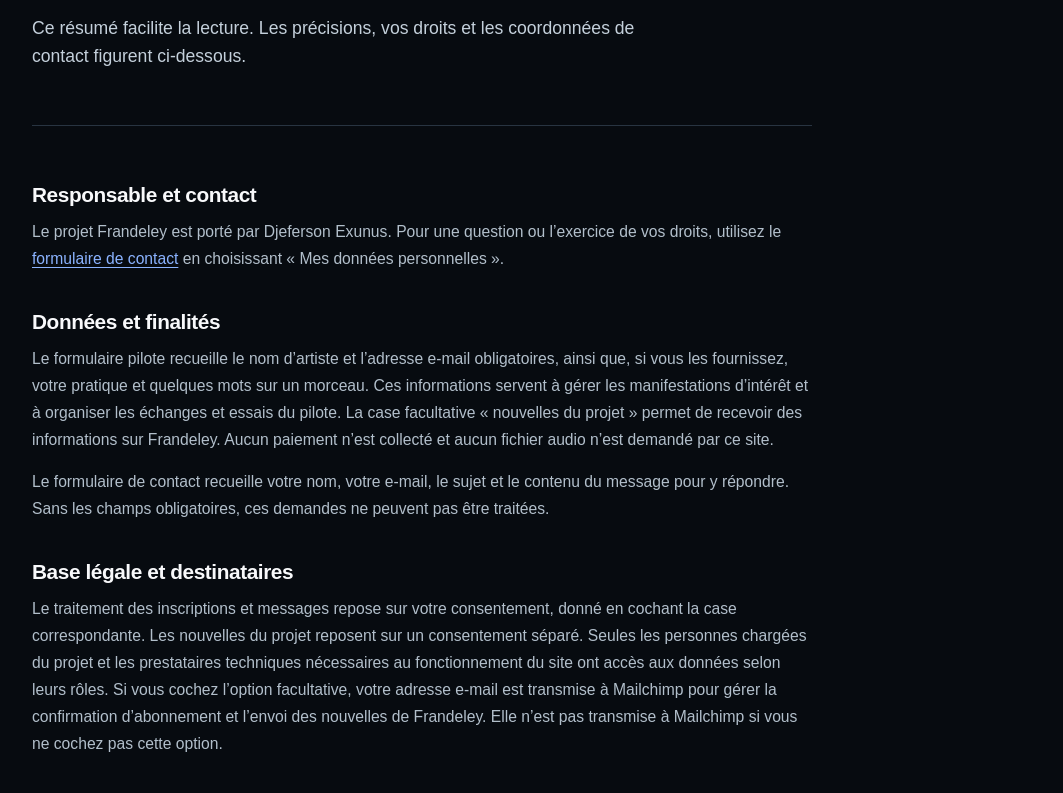
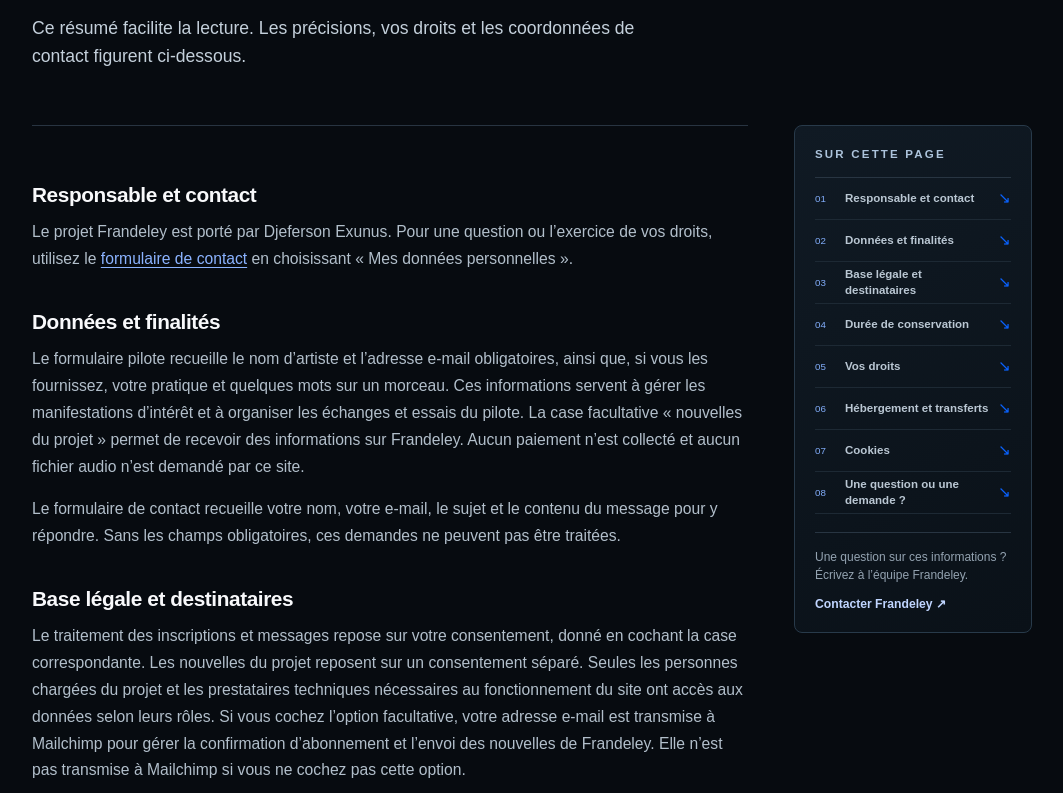
Before and after one commit to exunusone/Frandeley, a Next.js app: page /confidentialite in a window 1280 px wide. Shown: the part 587-1380 px from the top of the page, without its empty margins (108-1171 px from the left). Built offline with nearby package versions, Linux system fonts and the light colour scheme; no server answers.

Commit message:
Enrichir les espaces et rendre le contenu visible (#6)
Animations d’entrée plus rapides, navigation FAQ et légale, liens 404 élargis, titres du parcours corrigés.

```diff
--- a/src/app/confidentialite/page.tsx
+++ b/src/app/confidentialite/page.tsx
@@ -1,7 +1,19 @@
 import Link from "next/link";
+import { LegalIndex } from "@/components/legal-index";
 import { pageMetadata } from "@/lib/page-metadata";
 
 export const metadata = pageMetadata("Confidentialité", "Informations sur la collecte et l’utilisation des données personnelles sur le site Frandeley.", "/confidentialite");
+
+const privacySections = [
+  { id: "privacy-contact", title: "Responsable et contact" },
+  { id: "privacy-data", title: "Données et finalités" },
+  { id: "privacy-basis", title: "Base légale et destinataires" },
+  { id: "privacy-retention", title: "Durée de conservation" },
+  { id: "privacy-rights", title: "Vos droits" },
+  { id: "privacy-hosting", title: "Hébergement et transferts" },
+  { id: "privacy-cookies", title: "Cookies" },
+  { id: "privacy-help", title: "Une question ou une demande ?" },
+] as const;
 
 export default function PrivacyPage() {
   return (
@@ -16,24 +28,27 @@
           <article><span>03 / DURÉE</span><h2>Suppression sous 12 mois</h2><p>Les demandes pilote et messages de contact sont supprimés au plus tard 12 mois après leur envoi.</p></article>
         </div>
         <p className="privacy-summary-note">Ce résumé facilite la lecture. Les précisions, vos droits et les coordonnées de contact figurent ci-dessous.</p>
+        <div className="legal-layout">
+          <LegalIndex label="Sommaire de la politique de confidentialité" items={privacySections} />
           <div className="legal-content">
-          <h2>Responsable et contact</h2>
+            <h2 id="privacy-contact">Responsable et contact</h2>
             <p>Le projet Frandeley est porté par Djeferson Exunus. Pour une question ou l’exercice de vos droits, utilisez le <Link href="/contact">formulaire de contact</Link> en choisissant « Mes données personnelles ».</p>
-          <h2>Données et finalités</h2>
+            <h2 id="privacy-data">Données et finalités</h2>
             <p>Le formulaire pilote recueille le nom d’artiste et l’adresse e-mail obligatoires, ainsi que, si vous les fournissez, votre pratique et quelques mots sur un morceau. Ces informations servent à gérer les manifestations d’intérêt et à organiser les échanges et essais du pilote. La case facultative « nouvelles du projet » permet de recevoir des informations sur Frandeley. Aucun paiement n’est collecté et aucun fichier audio n’est demandé par ce site.</p>
             <p>Le formulaire de contact recueille votre nom, votre e-mail, le sujet et le contenu du message pour y répondre. Sans les champs obligatoires, ces demandes ne peuvent pas être traitées.</p>
-          <h2>Base légale et destinataires</h2>
+            <h2 id="privacy-basis">Base légale et destinataires</h2>
             <p>Le traitement des inscriptions et messages repose sur votre consentement, donné en cochant la case correspondante. Les nouvelles du projet reposent sur un consentement séparé. Seules les personnes chargées du projet et les prestataires techniques nécessaires au fonctionnement du site ont accès aux données selon leurs rôles. Si vous cochez l’option facultative, votre adresse e-mail est transmise à Mailchimp pour gérer la confirmation d’abonnement et l’envoi des nouvelles de Frandeley. Elle n’est pas transmise à Mailchimp si vous ne cochez pas cette option.</p>
-          <h2>Durée de conservation</h2>
+            <h2 id="privacy-retention">Durée de conservation</h2>
             <p>Les demandes au pilote et les messages de contact sont supprimés automatiquement de Supabase au plus tard 12 mois après leur envoi. Vous pouvez demander leur effacement plus tôt. Si vous vous abonnez aux nouvelles de Frandeley, Mailchimp conserve les informations nécessaires à la gestion de votre abonnement tant que celui-ci est actif ; vous pouvez vous désabonner à tout moment avec le lien présent dans chaque e-mail. Le désabonnement n’annule pas votre demande au pilote.</p>
-          <h2>Vos droits</h2>
+            <h2 id="privacy-rights">Vos droits</h2>
             <p>Vous pouvez demander l’accès, la rectification, l’effacement et, selon votre situation, la limitation ou la portabilité de vos données, et retirer votre consentement à tout moment via le <Link href="/contact">formulaire de contact</Link>. Vous pouvez aussi déposer une réclamation auprès de la <a href="https://www.cnil.fr/" target="_blank" rel="noreferrer">CNIL</a>.</p>
-          <h2>Hébergement et transferts</h2>
+            <h2 id="privacy-hosting">Hébergement et transferts</h2>
             <p>Les formulaires transitent par des fonctions hébergées sur Vercel, configurées dans la région de Paris (cdg1). Les demandes de pilote et les messages de contact sont stockés dans un projet Supabase situé dans l’Union européenne (eu-west-1, Irlande). Si vous choisissez les nouvelles par e-mail, votre adresse est aussi traitée par Mailchimp selon ses conditions et sa notice de confidentialité ; Mailchimp peut traiter des données en dehors de l’Espace économique européen. Consultez <a href="https://mailchimp.com/legal/privacy/" target="_blank" rel="noreferrer">la notice de confidentialité de Mailchimp</a> pour ses informations sur les traitements et les transferts.</p>
-          <h2>Cookies</h2>
+            <h2 id="privacy-cookies">Cookies</h2>
             <p>Le site ne met pas en place de suivi publicitaire ou d’analyse d’audience. Il ne propose pas de compte utilisateur ; les prestataires peuvent traiter les données techniques nécessaires à la sécurité et au fonctionnement de l’hébergement.</p>
-          <h2>Une question ou une demande ?</h2>
+            <h2 id="privacy-help">Une question ou une demande ?</h2>
             <p>Utilisez le <Link href="/contact">formulaire de contact</Link> et choisissez « Mes données personnelles ». Pour une question générale sur le projet, la <Link href="/faq">FAQ</Link> précise le fonctionnement des inscriptions et de la liste d’intérêt.</p>
+          </div>
         </div>
       </div>
     </section>
--- a/src/app/globals.css
+++ b/src/app/globals.css
@@ -58,9 +58,9 @@
 .hero-photo { object-fit: cover; object-position: center 44%; animation: hero-settle 1.8s ease both; }
 .hero-shade { position: absolute; inset: 0; background: linear-gradient(90deg, #04080be8 0%, #04080bb0 29%, #04080b24 70%, #04080b0a), linear-gradient(0deg, #05090dec 0%, transparent 23%); }
 .hero-content { position: relative; z-index: 1; padding-top: 126px; padding-bottom: 90px; }
-.hero h1 { max-width: 750px; font-size: clamp(4.3rem, 7.2vw, 7.8rem); line-height: .96; letter-spacing: -.075em; font-weight: 800; margin: 0 0 23px -6px; animation: rise .9s .08s ease both; }
-.hero p { max-width: 480px; font-size: clamp(1rem, 1.34vw, 1.22rem); line-height: 1.56; color: #c5d1dc; margin: 0 0 28px; animation: rise .9s .17s ease both; }
-.hero .button { animation: rise .9s .27s ease both; }
+.hero h1 { max-width: 750px; font-size: clamp(4.3rem, 7.2vw, 7.8rem); line-height: .96; letter-spacing: -.075em; font-weight: 800; margin: 0 0 23px -6px; animation: rise .58s .03s ease both; }
+.hero p { max-width: 480px; font-size: clamp(1rem, 1.34vw, 1.22rem); line-height: 1.56; color: #c5d1dc; margin: 0 0 28px; animation: rise .58s .09s ease both; }
+.hero .button { animation: rise .58s .15s ease both; }
 .hero-bottom { position: relative; z-index: 1; margin-top: 0; margin-bottom: 26px; }
 .prelaunch-note { background: #0b1118; border-bottom: 1px solid var(--line-soft); }
 .prelaunch-note-inner { min-height: 94px; display: grid; grid-template-columns: auto minmax(0, 1fr) auto; align-items: center; gap: 32px; padding-block: 18px; }
@@ -222,8 +222,18 @@
 .pilot-form.standalone .field input, .pilot-form.standalone .field select, .pilot-form.standalone .field textarea { min-height: 49px; font-size: .88rem; }
 .pilot-form.standalone .field label { font-size: .82rem; }
 .faq-layout { display: grid; grid-template-columns: .67fr 1fr; gap: 10%; }
+.faq-intro { position: sticky; top: 106px; align-self: start; }
 .faq-intro h2 { font-size: clamp(2.8rem, 4vw, 4.5rem); letter-spacing: -.06em; margin: 22px 0; }
 .faq-intro p { max-width: 350px; color: var(--muted); line-height: 1.65; }
+.faq-topic-nav { display: grid; gap: 0; max-width: 370px; margin-top: 30px; border-top: 1px solid var(--line); }
+.faq-topic-nav a { display: grid; grid-template-columns: 30px minmax(0, 1fr) 18px; align-items: center; gap: 10px; min-height: 68px; border-bottom: 1px solid var(--line-soft); transition: color .2s, border-color .2s; }
+.faq-topic-nav a:hover { color: #a9c8ff; border-color: #3a5c8b; }
+.faq-topic-nav a > span:first-child { color: #78a8ff; font-size: .68rem; letter-spacing: .08em; }
+.faq-topic-nav strong { font-size: .88rem; }
+.faq-topic-nav small { display: block; margin-top: 4px; color: #8e9eae; font-size: .72rem; line-height: 1.4; }
+.faq-topic-nav a > span:last-child { color: var(--blue); font-size: 1.2rem; }
+.faq-key-note { max-width: 370px; margin-top: 24px; padding: 16px 17px; border-left: 2px solid var(--blue); background: #0d151e; color: #aebdca; font-size: .78rem; line-height: 1.55; }
+.faq-key-note strong { display: block; margin-bottom: 5px; color: #e7eef6; font-size: .77rem; }
 .faq-item { border-bottom: 1px solid var(--line); }
 .faq-item:first-child { border-top: 1px solid var(--line); }
 .faq-item summary { display: flex; align-items: baseline; gap: 23px; cursor: pointer; padding: 27px 0; font-size: 1.12rem; line-height: 1.35; font-weight: 700; list-style: none; }
@@ -234,6 +244,7 @@
 .faq-item p { color: var(--muted); line-height: 1.7; padding: 0 38px 26px; margin: 0; }
 .faq-more { margin-top: 38px; color: var(--muted); }
 .faq-more a { color: white; border-bottom: 1px solid var(--blue); }
+.faq-group { scroll-margin-top: 105px; }
 .top-page { padding-top: 170px; min-height: 75vh; }
 .contact-layout { display: grid; grid-template-columns: .8fr 1fr; gap: 10%; align-items: start; }
 .contact-layout h1 { margin-top: 25px; }
@@ -241,10 +252,21 @@
 .contact-layout .muted { max-width: 400px; font-size: .84rem; }
 .legal-page .shell { max-width: 1000px; }
 .legal-intro { color: var(--muted); max-width: 780px; line-height: 1.7; font-size: 1.12rem; }
-.legal-content { border-top: 1px solid var(--line); margin-top: 55px; padding-top: 20px; max-width: 780px; }
-.legal-content h2 { margin: 37px 0 12px; font-size: 1.3rem; letter-spacing: -.02em; }
+.legal-layout { display: grid; grid-template-columns: minmax(0, 1fr) 238px; gap: 46px; align-items: start; margin-top: 55px; }
+.legal-content { grid-column: 1; grid-row: 1; border-top: 1px solid var(--line); padding-top: 20px; }
+.legal-content h2 { margin: 37px 0 12px; font-size: 1.3rem; letter-spacing: -.02em; scroll-margin-top: 105px; }
 .legal-content p { color: var(--muted); line-height: 1.72; font-size: .98rem; margin: 0 0 15px; }
 .legal-content a { color: #8bb3ff; text-decoration: underline; text-underline-offset: 3px; }
+.legal-aside { grid-column: 2; grid-row: 1; position: sticky; top: 106px; align-self: start; padding: 20px; border: 1px solid #283a4a; border-radius: 8px; background: linear-gradient(150deg, #101a24, #0a1118); }
+.legal-aside nav { margin-top: 14px; border-top: 1px solid #283542; }
+.legal-aside nav a { display: grid; grid-template-columns: 22px minmax(0, 1fr) 13px; gap: 8px; align-items: center; min-height: 42px; border-bottom: 1px solid #1d2934; color: #bac7d3; font-size: .72rem; line-height: 1.35; transition: color .2s; }
+.legal-aside nav a:hover { color: white; }
+.legal-aside nav a span:first-child { color: #82adfa; font-size: .61rem; }
+.legal-aside nav a span:last-child { color: var(--blue); font-size: .95rem; }
+.legal-aside-cta { margin-top: 18px; padding-top: 15px; border-top: 1px solid #283542; }
+.legal-aside-cta p { color: #94a3b1; font-size: .75rem; line-height: 1.5; margin: 0 0 10px; }
+.legal-aside-cta a { color: #c0d5ff; font-size: .76rem; font-weight: 700; }
+.legal-aside-cta a:hover { color: white; }
 .not-found { min-height: 78vh; }
 .not-found h1 { max-width: 850px; }
 .not-found p { color: var(--muted); margin-bottom: 28px; }
@@ -260,12 +282,12 @@
 .footer-links a:hover { color: white; }
 .footer-bottom { display: flex; justify-content: space-between; gap: 20px; border-top: 1px solid var(--line-soft); color: #8292a1; padding-block: 24px 32px; font-size: .72rem; }
 
-.has-motion [data-reveal] { opacity: 0; transform: translateY(25px); transition: opacity .7s ease, transform .7s cubic-bezier(.2,.7,.2,1); }
-.has-motion [data-reveal-stagger] > [data-reveal] { transition-delay: calc(var(--reveal-order, 0) * 95ms); }
+.has-motion [data-reveal] { opacity: .72; transform: translateY(12px); transition: opacity .44s ease, transform .44s cubic-bezier(.2,.7,.2,1); }
+.has-motion [data-reveal-stagger] > [data-reveal] { transition-delay: calc(var(--reveal-order, 0) * 70ms); }
 .has-motion [data-reveal].revealed { opacity: 1; transform: translateY(0); }
 .wave-bars span.lit { transform-origin: center bottom; animation: wave-lift 2.4s ease-in-out infinite alternate; }
 @keyframes hero-settle { from { transform: scale(1.045); opacity: .72; } to { transform: scale(1); opacity: 1; } }
-@keyframes rise { from { transform: translateY(25px); opacity: 0; } to { transform: translateY(0); opacity: 1; } }
+@keyframes rise { from { transform: translateY(12px); opacity: .72; } to { transform: translateY(0); opacity: 1; } }
 @keyframes wave-lift { from { transform: scaleY(.58); opacity: .48; } to { transform: scaleY(1); opacity: .96; } }
 
 @media (max-width: 1100px) {
@@ -311,7 +333,7 @@
   .chapter-reverse .chapter-media { order: 0; }
   .chapter-reverse .chapter-copy { order: 1; }
   .split-copy, .chapter-copy { padding: 65px 6vw; }
-  .faq-intro { margin-bottom: 20px; }
+  .faq-intro { position: static; margin-bottom: 20px; }
 }
 @media (max-width: 600px) {
   .shell { width: calc(100% - 40px); }
@@ -499,7 +521,7 @@
 .legal-missing p { color: var(--muted); font-size: .82rem; line-height: 1.6; margin: 7px 0 0; }
 .form-success .success-next-step { margin: -10px 0 23px; font-size: .78rem; }
 .success-next-step a { color: #c0d5ff; text-decoration: underline; text-underline-offset: 3px; }
-.not-found-links { display: grid; grid-template-columns: repeat(2, minmax(0, 1fr)); gap: 12px; max-width: 850px; margin-top: 52px; }
+.not-found-links { display: grid; grid-template-columns: repeat(2, minmax(0, 1fr)); gap: 12px; margin-top: 52px; }
 .not-found-links a { display: flex; flex-direction: column; gap: 12px; min-height: 100px; justify-content: center; padding: 19px 22px; border: 1px solid #293a49; border-radius: 7px; background: #0c141c; transition: border-color .2s, transform .2s; }
 .not-found-links a:hover { border-color: #648bc2; transform: translateY(-2px); }
 .not-found-links a span { color: #80adff; font-size: .65rem; font-weight: 700; letter-spacing: .14em; }
@@ -514,6 +536,9 @@
   .vision-scope-grid, .measurement-grid, .pilot-signals-grid { grid-template-columns: 1fr; }
   .vision-scope-grid article, .measurement-grid article, .pilot-signals-grid article { min-height: 0; }
   .vision-scope-grid h3, .measurement-grid h3, .pilot-signals-grid h3 { margin-top: 25px; }
+  .legal-layout { grid-template-columns: 1fr; gap: 0; }
+  .legal-aside { position: static; grid-column: 1; grid-row: auto; margin-bottom: 25px; }
+  .legal-content { grid-column: 1; grid-row: auto; }
   .privacy-summary, .legal-facts { grid-template-columns: 1fr; }
   .privacy-summary article, .legal-facts article { min-height: 0; }
   .privacy-summary h2 { margin-top: 15px; }
--- /dev/null
+++ b/src/components/legal-index.tsx
@@ -0,0 +1,27 @@
+import Link from "next/link";
+
+type LegalIndexProps = {
+  label: string;
+  items: readonly { id: string; title: string }[];
+};
+
+export function LegalIndex({ label, items }: LegalIndexProps) {
+  return (
+    <aside className="legal-aside">
+      <span className="eyebrow">Sur cette page</span>
+      <nav aria-label={label}>
+        {items.map((item, index) => (
+          <a href={`#${item.id}`} key={item.id}>
+            <span>{String(index + 1).padStart(2, "0")}</span>
+            <strong>{item.title}</strong>
+            <span aria-hidden="true">↘</span>
+          </a>
+        ))}
+      </nav>
+      <div className="legal-aside-cta">
+        <p>Une question sur ces informations ? Écrivez à l’équipe Frandeley.</p>
+        <Link href="/contact">Contacter Frandeley <span aria-hidden="true">↗</span></Link>
+      </div>
+    </aside>
+  );
+}
```
Also changed, not shown: src/app/faq/page.tsx (+26 -5 lines), src/app/mentions-legales/page.tsx (+17 -5 lines), src/app/parcours/page.tsx (+4 -4 lines), src/components/reveal.tsx (+14 -5 lines). Lines whose indentation alone changed are shown as unchanged.
